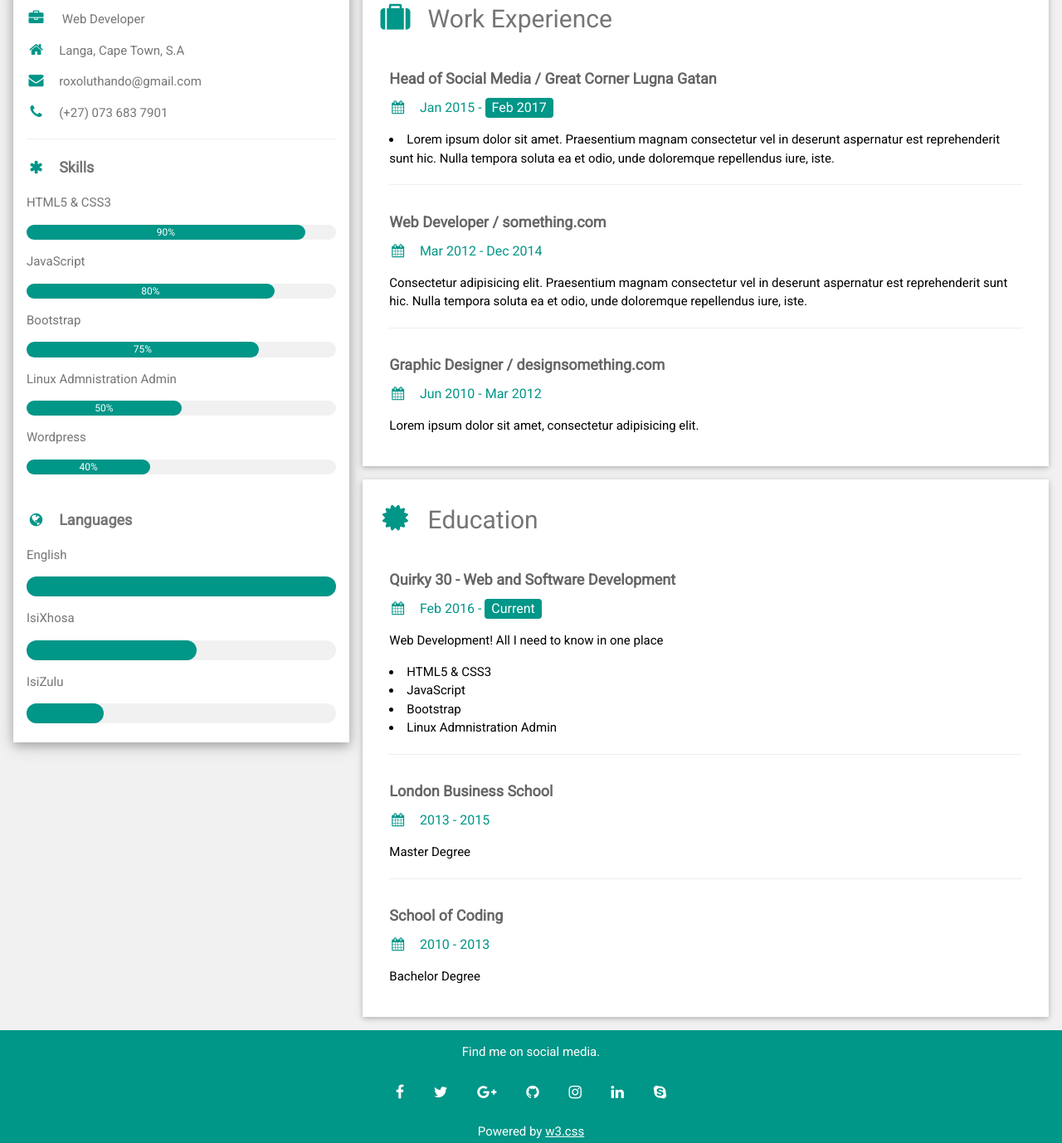
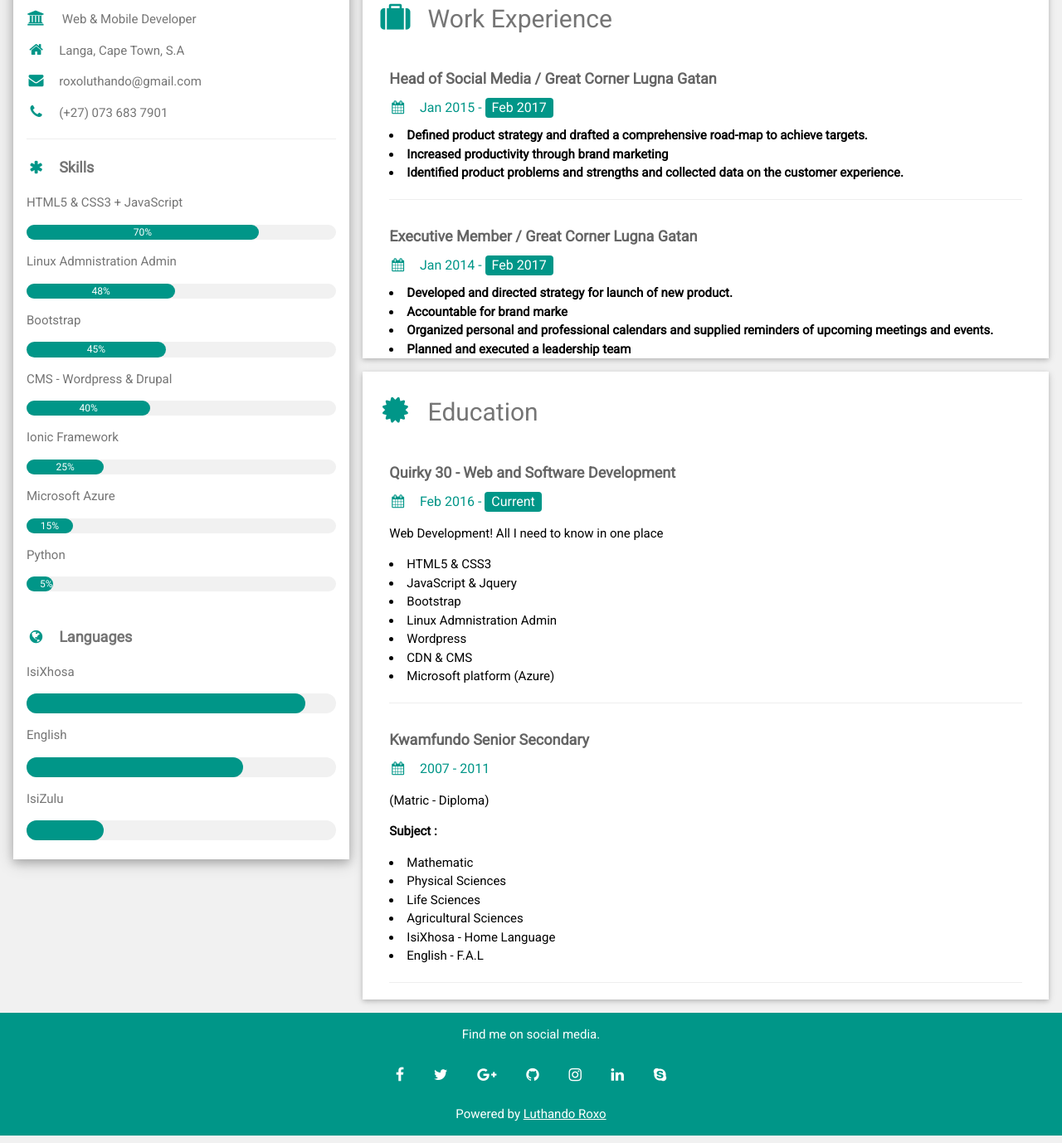
Before and after one commit to luthandoroxo/Luthando-Profile, a plain HTML site: page index.html in a window 1280 px wide. Shown: the part 42-1420 px from the top of the page at 83% size. Drawn offline with nearby package versions, Linux system fonts and the light colour scheme.

Commit message:
update index.html
added content on Educational page

```diff
--- a/index.html
+++ b/index.html
@@ -22,55 +22,65 @@ html,body,h1,h2,h3,h4,h5,h6 {font-family: "Roboto", sans-serif}
 
       <div class="w3-white w3-text-grey w3-card-4">
         <div class="w3-display-container">
-          <img src="/home/quirky/Documents/code/Python v3/@itsluthando/13433076_1114302108617892_876933502483223553_o.jpg" style="width:100%" alt="Luthando">
+          <img src="/home/quirky/Documents/profile/13433076_1114302108617892_876933502483223553_o.jpg" style="width:100%" alt="Luthando">
           <div class="w3-display-bottomleft w3-container w3-text-white">
             <h2>Luthando Roxo</h2>
           </div>
         </div>
         <div class="w3-container">
-          <p><i class="fa fa-briefcase fa-fw w3-margin-right w3-large w3-text-teal"></i> Web Developer</p>
+          <p><i class="fa fa-university fa-fw w3-margin-right w3-large w3-text-teal"></i> Web & Mobile Developer</p>
           <p><i class="fa fa-home fa-fw w3-margin-right w3-large w3-text-teal"></i>Langa, Cape Town, S.A</p>
           <p><i class="fa fa-envelope fa-fw w3-margin-right w3-large w3-text-teal"></i>roxoluthando@gmail.com</p>
           <p><i class="fa fa-phone fa-fw w3-margin-right w3-large w3-text-teal"></i>(+27) 073 683 7901</p>
           <hr>
 
           <p class="w3-large"><b><i class="fa fa-asterisk fa-fw w3-margin-right w3-text-teal"></i>Skills</b></p>
-          <p>HTML5 & CSS3</p>
+          <p>HTML5 & CSS3 + JavaScript</p>
           <div class="w3-light-grey w3-round-xlarge w3-small">
-            <div class="w3-container w3-center w3-round-xlarge w3-teal" style="width:90%">90%</div>
+            <div class="w3-container w3-center w3-round-xlarge w3-teal" style="width:75%">70%</div>
           </div>
-          <p>JavaScript</p>
+          <p>Linux Admnistration Admin</p>
           <div class="w3-light-grey w3-round-xlarge w3-small">
-            <div class="w3-container w3-center w3-round-xlarge w3-teal" style="width:80%">
-              <div class="w3-center w3-text-white">80%</div>
-            </div>
+            <div class="w3-container w3-center w3-round-xlarge w3-teal" style="width:48%">48%</div>
           </div>
           <p>Bootstrap</p>
           <div class="w3-light-grey w3-round-xlarge w3-small">
-            <div class="w3-container w3-center w3-round-xlarge w3-teal" style="width:75%">75%</div>
+            <div class="w3-container w3-center w3-round-xlarge w3-teal" style="width:45%">
+              <div class="w3-center w3-text-white">45%</div>
+            </div>
           </div>
-          <p>Linux Admnistration Admin</p>
-          <div class="w3-light-grey w3-round-xlarge w3-small">
-            <div class="w3-container w3-center w3-round-xlarge w3-teal" style="width:50%">50%</div>
-          </div>
-           <p>Wordpress</p>
+          <p>CMS - Wordpress & Drupal</p>
           <div class="w3-light-grey w3-round-xlarge w3-small">
             <div class="w3-container w3-center w3-round-xlarge w3-teal" style="width:40%">40%</div>
+          </div>
+           <p>Ionic Framework </p>
+          <div class="w3-light-grey w3-round-xlarge w3-small">
+            <div class="w3-container w3-center w3-round-xlarge w3-teal" style="width:25%">25%</div>
+          </div>
+           <p>Microsoft Azure </p>
+          <div class="w3-light-grey w3-round-xlarge w3-small">
+            <div class="w3-container w3-center w3-round-xlarge w3-teal" style="width:15%">15%</div>
+          </div>
+          <p>Python </p>
+          <div class="w3-light-grey w3-round-xlarge w3-small">
+            <div class="w3-container w3-center w3-round-xlarge w3-teal" style="width:5%">5%</div>
           </div>
           <br>
 
           <p class="w3-large w3-text-theme"><b><i class="fa fa-globe fa-fw w3-margin-right w3-text-teal"></i>Languages</b></p>
+          <p>IsiXhosa</p>
+          <div class="w3-light-grey w3-round-xlarge">
+            <div class="w3-round-xlarge w3-teal" style="height:24px;width:90%"></div>
+          </div>
           <p>English</p>
           <div class="w3-light-grey w3-round-xlarge">
-            <div class="w3-round-xlarge w3-teal" style="height:24px;width:100%"></div>
-          </div>
-          <p>IsiXhosa</p>
-          <div class="w3-light-grey w3-round-xlarge">
-            <div class="w3-round-xlarge w3-teal" style="height:24px;width:55%"></div>
+            <div class="w3-round-xlarge w3-teal" style="height:24px;width:70%"></div>
           </div>
           <p>IsiZulu</p>
           <div class="w3-light-grey w3-round-xlarge">
             <div class="w3-round-xlarge w3-teal" style="height:24px;width:25%"></div>
+
+
           </div>
           <br>
         </div>
@@ -87,20 +97,35 @@ html,body,h1,h2,h3,h4,h5,h6 {font-family: "Roboto", sans-serif}
         <div class="w3-container">
           <h5 class="w3-opacity"><b>Head of Social Media / Great Corner Lugna Gatan</b></h5>
           <h6 class="w3-text-teal"><i class="fa fa-calendar fa-fw w3-margin-right"></i>Jan 2015 - <span class="w3-tag w3-teal w3-round">Feb 2017</span></h6>
-          <p><li>Lorem ipsum dolor sit amet. Praesentium magnam consectetur vel in deserunt aspernatur est reprehenderit sunt hic. Nulla tempora soluta ea et odio, unde doloremque repellendus iure, iste.</p></li>
+
+            <nav>
+             <b>
+              <li>Defined product strategy and drafted a comprehensive road-map to achieve targets.
+              </li>
+              <li> Increased productivity through brand marketing</li>
+              <li>Identified product problems and strengths and collected data on the customer experience.</li>
+              </b>
+            </nav>
           <hr>
         </div>
-        <div class="w3-container">
-          <h5 class="w3-opacity"><b>Web Developer / something.com</b></h5>
-          <h6 class="w3-text-teal"><i class="fa fa-calendar fa-fw w3-margin-right"></i>Mar 2012 - Dec 2014</h6>
-          <p>Consectetur adipisicing elit. Praesentium magnam consectetur vel in deserunt aspernatur est reprehenderit sunt hic. Nulla tempora soluta ea et odio, unde doloremque repellendus iure, iste.</p>
-          <hr>
+         <div class="w3-container">
+          <h5 class="w3-opacity"><b>Executive Member / Great Corner Lugna Gatan</b></h5>
+          <h6 class="w3-text-teal"><i class="fa fa-calendar fa-fw w3-margin-right"></i>Jan 2014 - <span class="w3-tag w3-teal w3-round">Feb 2017</span></h6>
+
+           <nav>
+             <b>
+              <li>Developed and directed strategy for launch of new product.</li>
+              <li>Accountable for brand marke</li>
+              <li>Organized personal and professional calendars and supplied reminders of upcoming meetings and events.</li>
+              <li>Planned and executed a leadership team</li>
+              </b>
+            </nav>
         </div>
-        <div class="w3-container">
+        <!-- <div class="w3-container">
           <h5 class="w3-opacity"><b>Graphic Designer / designsomething.com</b></h5>
           <h6 class="w3-text-teal"><i class="fa fa-calendar fa-fw w3-margin-right"></i>Jun 2010 - Mar 2012</h6>
           <p>Lorem ipsum dolor sit amet, consectetur adipisicing elit. </p><br>
-        </div>
+        </div> -->
       </div>
 
       <div class="w3-container w3-card-2 w3-white">
@@ -111,24 +136,30 @@ html,body,h1,h2,h3,h4,h5,h6 {font-family: "Roboto", sans-serif}
           <p>Web Development! All I need to know in one place</p>
           <nav>
             <li>HTML5 & CSS3</li>
-            <li>JavaScript</li>
+            <li>JavaScript & Jquery</li>
             <li>Bootstrap </li>
             <li>Linux Admnistration Admin</li>
-
+            <li>Wordpress</li>
+            <li>CDN & CMS</li>
+            <li>Microsoft platform (Azure)</li>
           </nav>
           <hr>
           <p></p>
         </div>
         <div class="w3-container">
-          <h5 class="w3-opacity"><b>London Business School</b></h5>
-          <h6 class="w3-text-teal"><i class="fa fa-calendar fa-fw w3-margin-right"></i>2013 - 2015</h6>
-          <p>Master Degree</p>
+          <h5 class="w3-opacity"><b>Kwamfundo Senior Secondary</b></h5>
+          <h6 class="w3-text-teal"><i class="fa fa-calendar fa-fw w3-margin-right"></i>2007 - 2011</h6>
+            <p>(Matric - Diploma)</p>
+              <p><b>Subject :</b></p>
+              <nav>
+                <li>Mathematic</li>
+                <li>Physical Sciences</li>
+                <li>Life Sciences</li>
+                <li>Agricultural Sciences</li>
+                <li>IsiXhosa - Home Language</li>
+                <li>English - F.A.L</li>
+              </nav>
           <hr>
-        </div>
-        <div class="w3-container">
-          <h5 class="w3-opacity"><b>School of Coding</b></h5>
-          <h6 class="w3-text-teal"><i class="fa fa-calendar fa-fw w3-margin-right"></i>2010 - 2013</h6>
-          <p>Bachelor Degree</p><br>
         </div>
       </div>
 
@@ -150,7 +181,7 @@ html,body,h1,h2,h3,h4,h5,h6 {font-family: "Roboto", sans-serif}
   <a class="w3-button w3-large w3-teal" href="https://www.instagram.com/itsluthando/" title="instagram"><i class="fa fa-instagram"></i></a>
   <a class="w3-button w3-large w3-teal w3-hide-small" href="https://za.linkedin.com/in/luthando-roxo-426882a8" title="Linkedin"><i class="fa fa-linkedin"></i></a>
   <a class="w3-button w3-large w3-teal" href="https://web.skype.com/en/" title="Skype"><i class="fa fa-skype"></i></a>
-  <p>Powered by <a href="https://www.w3schools.com/w3css/default.asp" target="_blank">w3.css</a></p>
+  <p>Powered by <a href="https://github.com/luthandoroxo/" target="_blank">Luthando Roxo</a></p>
 </footer>
 
 </body>
```
